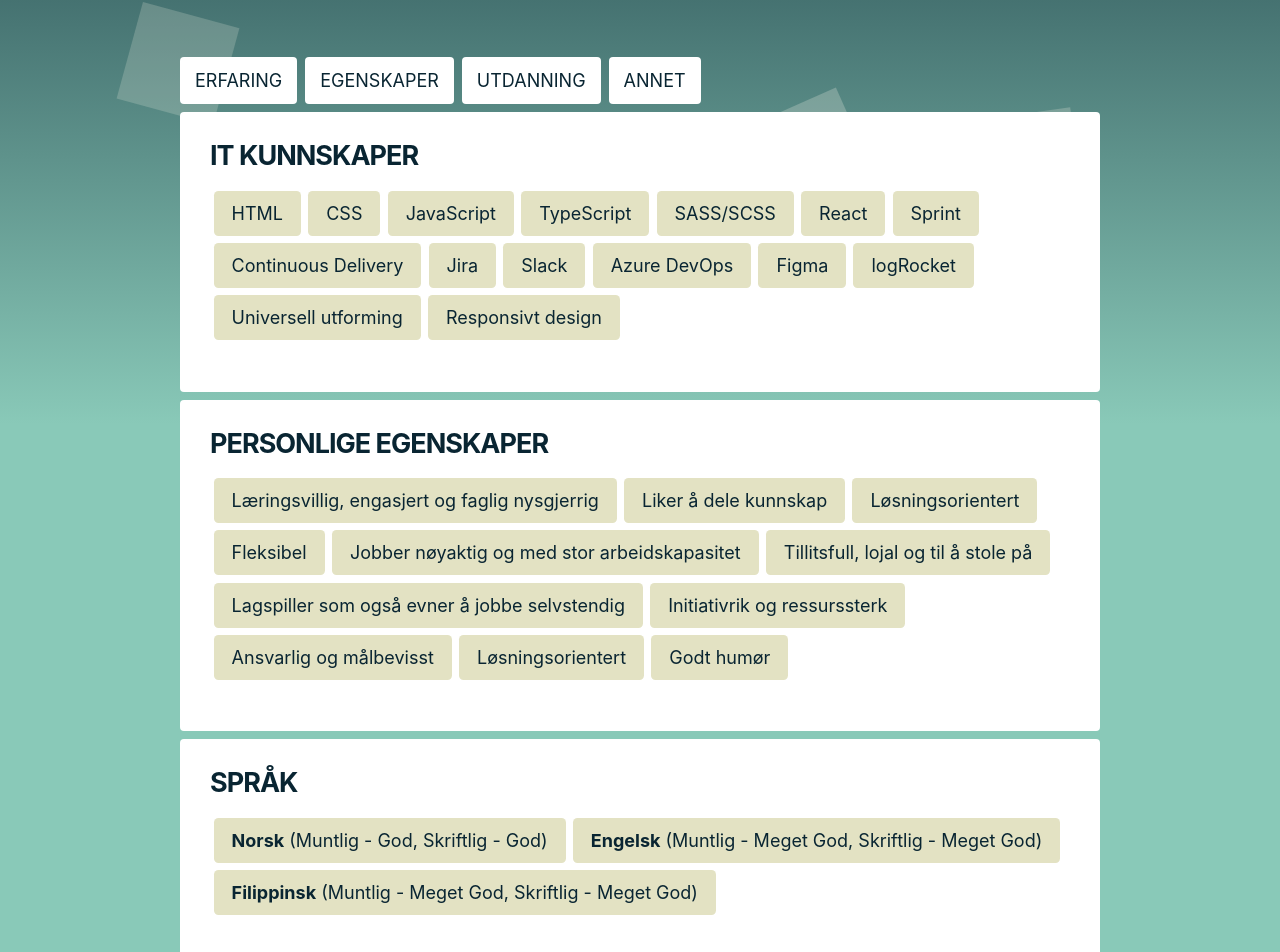
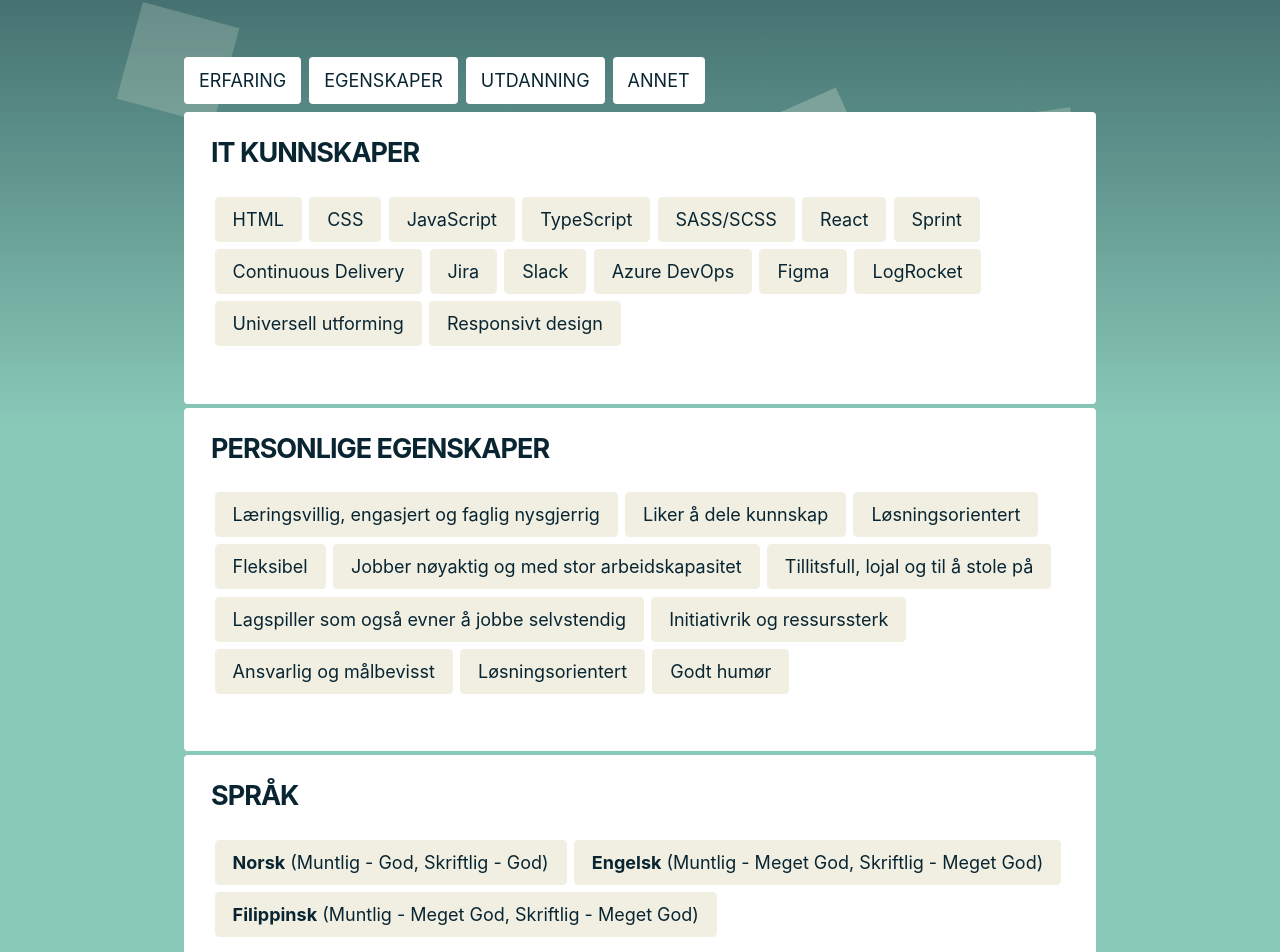
Before and after one commit to mcktivity/portfolio, a React (Create React App) app: page /portfolio/om/egenskaper in a window 1280 px wide. Shown: the part 376-1328 px from the top of the page. Built offline with nearby package versions, Linux system fonts and the light colour scheme.

Commit message:
added html semantics on skills page

```diff
--- a/src/css/list.scss
+++ b/src/css/list.scss
@@ -1,21 +1,20 @@
 @import "variables.scss";
+
 ul {
-  margin-left: 1.5em;
-  margin-top: 1em;
+  margin: 1.5em;
   list-style-type: square;
 }
 
-ul.skills-list {
+ul.colored-list {
   list-style-type: none;
   display: flex;
   flex-wrap: wrap;
-  margin: 1em 0;
+  margin: 1.5em 0;
+
+  li {
+    margin: 0.2em;
+    padding: 0.5em 1em;
+    border-radius: 0.25em;
+    background: $white-rock;
+  }
 }
-
-ul.skills-list li {
-  margin: 0.2em;
-  padding: 0.5em 1em;
-  text-align: center;
-  border-radius: 0.25em;
-  background: $tea-green;
-}
--- a/src/css/page.scss
+++ /dev/null
@@ -1,11 +0,0 @@
-@import "variables.scss";
-
-.page {
-  position: relative;
-  margin: 0 auto;
-  padding: 10px 30px 50px;
-  background-color: $white;
-  max-width: 700px;
-  border-radius: 5px;
-  z-index: 1;
-}
--- a/src/css/site.scss
+++ b/src/css/site.scss
@@ -1,6 +1,5 @@
 @import "main.scss";
 @import "animatedBg.scss";
-@import "page.scss";
 @import "text.scss";
 @import "button.scss";
 @import "image.scss";
--- a/src/views/About/Skills.tsx
+++ b/src/views/About/Skills.tsx
@@ -1,19 +1,18 @@
-import React from "react";
+import React, { CSSProperties } from "react";
 
 export default () => {
-  return (
-    <>
-      <div
-        style={{
+  const sectionStyle: CSSProperties = {
     backgroundColor: "#ffffff",
     margin: 4,
     borderRadius: 4,
-          width: "100%",
-        }}
-      >
-        <section style={{ padding: 30 }}>
+    padding: "1.5em",
+  };
+
+  return (
+    <main aria-label="egenskaper">
+      <section style={sectionStyle} aria-label="it kunnskaper">
         <h2>IT KUNNSKAPER</h2>
-          <ul className="skills-list">
+        <ul className="colored-list">
           <li>HTML</li>
           <li>CSS</li>
           <li>JavaScript</li>
@@ -26,23 +25,14 @@ export default () => {
           <li>Slack</li>
           <li>Azure DevOps</li>
           <li>Figma</li>
-            <li>logRocket</li>
+          <li>LogRocket</li>
           <li>Universell utforming</li>
           <li>Responsivt design</li>
         </ul>
       </section>
-      </div>
-      <div
-        style={{
-          backgroundColor: "#ffffff",
-          margin: 4,
-          borderRadius: 4,
-          width: "100%",
-        }}
-      >
-        <section style={{ padding: 30 }}>
+      <section style={sectionStyle} aria-label="personlige egenskaper">
         <h2>PERSONLIGE EGENSKAPER</h2>
-          <ul className="skills-list">
+        <ul className="colored-list">
           <li>Læringsvillig, engasjert og faglig nysgjerrig</li>
           <li>Liker å dele kunnskap</li>
           <li>Løsningsorientert</li>
@@ -56,18 +46,9 @@ export default () => {
           <li>Godt humør </li>
         </ul>
       </section>
-      </div>
-      <div
-        style={{
-          backgroundColor: "#ffffff",
-          margin: 4,
-          borderRadius: 4,
-          width: "100%",
-        }}
-      >
-        <section style={{ padding: 30 }}>
+      <section style={sectionStyle} aria-label="språk">
         <h2>SPRÅK </h2>
-          <ul className="skills-list">
+        <ul className="colored-list">
           <li>
             <b>Norsk</b> (Muntlig - God, Skriftlig - God)
           </li>
@@ -79,7 +60,6 @@ export default () => {
           </li>
         </ul>
       </section>
-      </div>
-    </>
+    </main>
   );
 };
--- a/src/views/Home.tsx
+++ b/src/views/Home.tsx
@@ -24,7 +24,7 @@ export default () => {
           Konverterer kaffe til koder siden 2018. Jeg er en {currentYear - 1993}
           -år gammel Frontend-utvikler som bor i Lørenskog. Jeg har diverse
           ferdigheter, fra HTML + CSS, JavaScript til TypeScript, strategisk
-          innhold og responsiv design, og helt til rammeverke som React and Vue.
+          innhold og responsiv design, og helt til rammeverke som React og Vue.
         </p>
       </section>
     </div>
```
Lines whose indentation alone changed are shown as unchanged.
